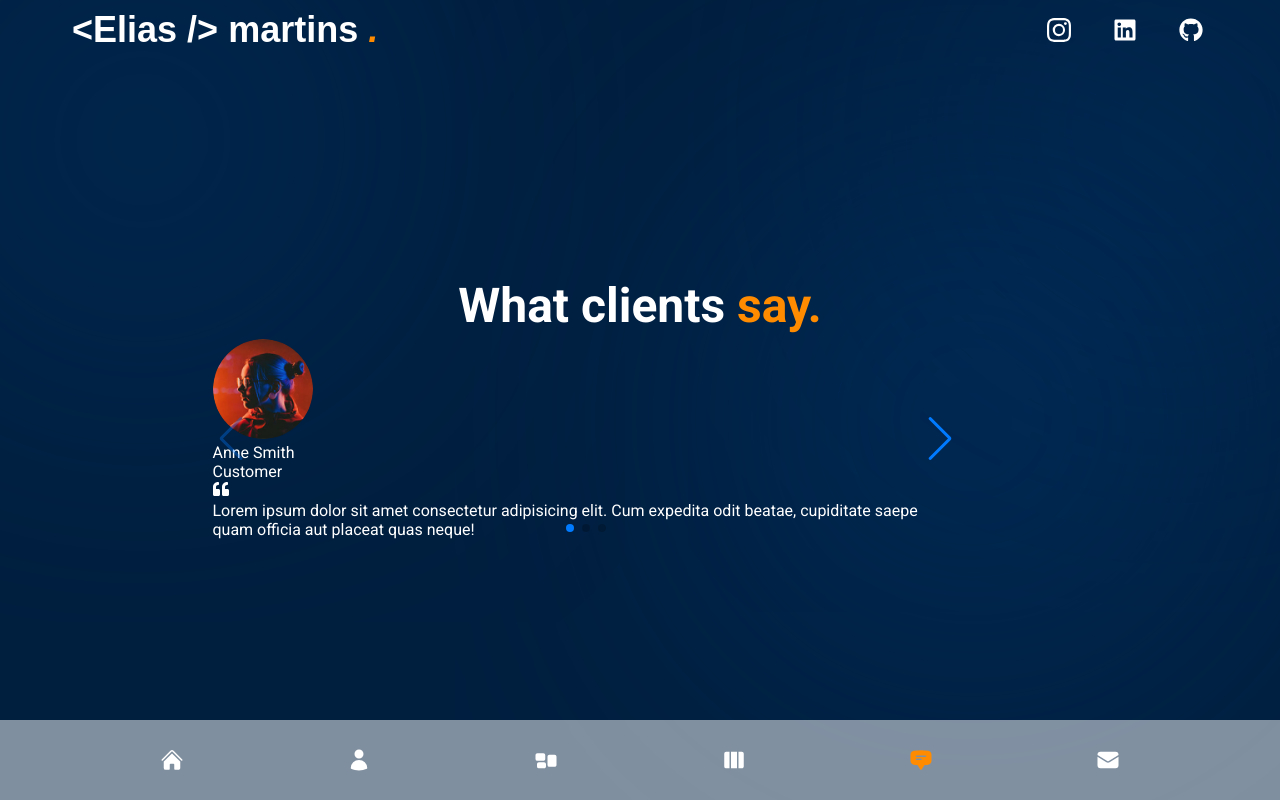
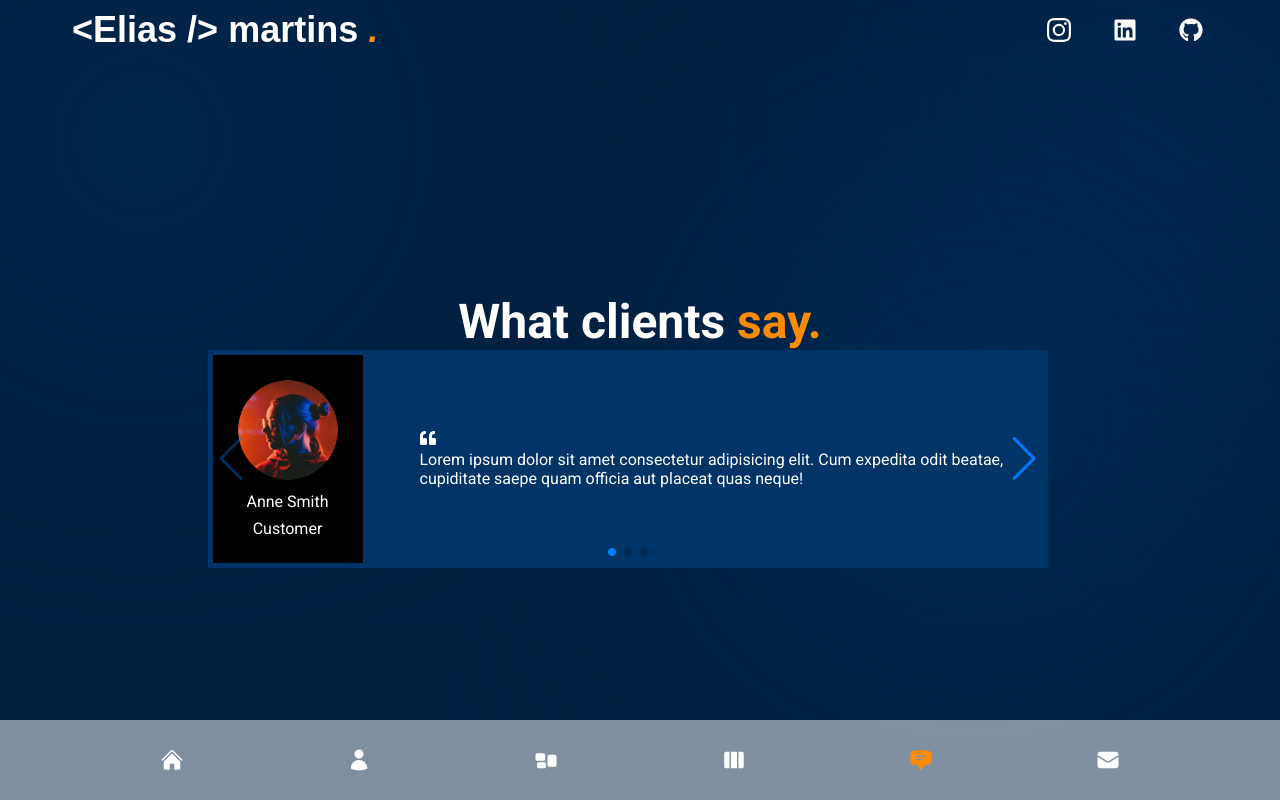
Before and after one commit to eliasfmartins/newportfolio, a Next.js app: page /testimonials in a window 1280 px wide. Built offline with nearby package versions, Linux system fonts and the light colour scheme; a web font is replaced by a local one.

Commit message:
feat: ajustando Testimonials

```diff
--- a/src/app/components/TestimonialSllider copy 2/index.tsx
+++ b/src/app/components/TestimonialSllider copy 2/index.tsx
@@ -38,7 +38,7 @@ import { FaQuoteLeft } from 'react-icons/fa';
 import Image from 'next/image';
 export const TestimonialSlider = () => {
 	return (
-		<SwipperCarrosel>
+		<SwipperCarrosel className='carrolsel'>
 
 			<Swiper
 				navigation={true}
@@ -57,18 +57,18 @@ export const TestimonialSlider = () => {
 						return (
 
 							<SwiperSlide key={index}>
-								<div>
+								<div className='container'>
 									{/*avatar, name, position*/}
 
-									<div>
-										<div>
+									<div className='container'>
+										<div className='profile'>
 											{/*avatar*/}
 											<div className='foto'><Image src={person.image} alt="perfil image" width={100} height={100} className='foto' /></div>
 											<div>{person.name}</div>
 											<div>{person.position}</div>
 										</div>
 									</div>
-									<div>
+									<div className='citation'>
 										<div><FaQuoteLeft /></div>
 										<div>{person.message}</div>
 									</div>
@@ -82,7 +82,38 @@ export const TestimonialSlider = () => {
 	);
 };
 export const SwipperCarrosel = styled.div`
-	margin-bottom: 40px;
+display: flex;
+justify-content: center;
+align-items: center;
+flex-direction: column;
+background-color: red;
+.swipperCarrolsel{
+	background: #003366;
+	display: flex;
+	gap: 2rem;
+	width: 100%;
+}
+.container{
+	gap: 2rem;
+	display: flex;
+	align-items: center;
+}
+.citation{
+	padding: 25px;
+}
+.profile{
+	display: flex;
+	background: black;
+	flex-direction: column;
+	align-items: center;
+	gap: 0.5rem;
+	padding: 25px;
+}
+.carrolsel{
+	background-color: black;
+	width: 100%;
+
+}
 img.foto{
 	width: 100px;
 	height: 100px;
@@ -106,7 +137,7 @@ img.foto{
 	height: auto;
 	.swipperCarrolsel{
 		margin-right: 200px;
-		width: 90%;
+		/* width: 90%; */
 		height:100%;
 
 	}
```
